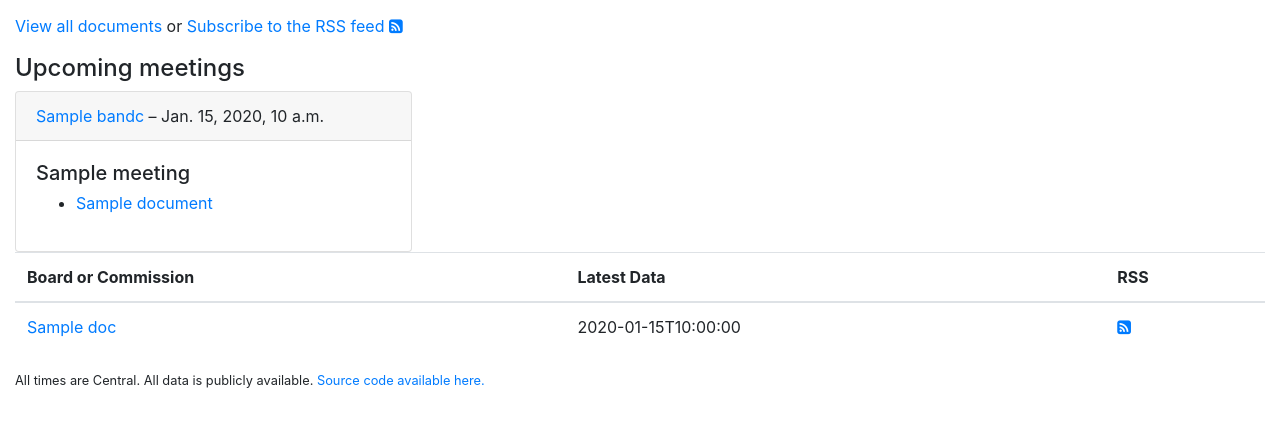
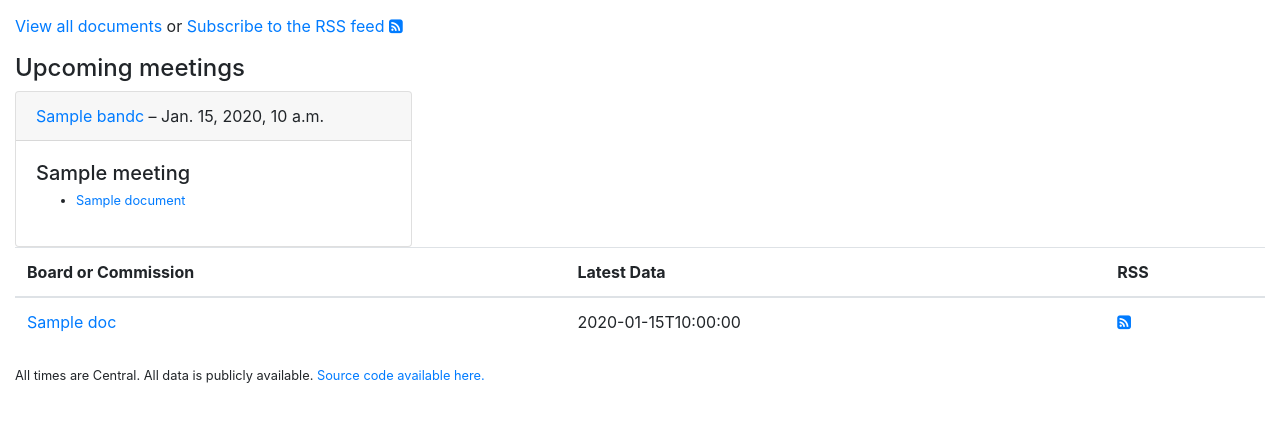
Before and after one commit to crccheck/atx-bandc, a Django app: template bandc/apps/agenda/templates/agenda/bandc_list.html in a window 1280 px wide. Shown: the part 154-581 px from the top of the page. Run offline with Django 3.2, Linux system fonts and the light colour scheme; the template is opened without the code that fills it: most values are stand-ins (such as "Sample title", 1, 10 or a date in 2020); some libraries are stand-ins or nearby versions.

Commit message:
make cards a little smaller

```diff
--- a/bandc/apps/agenda/templates/agenda/bandc_list.html
+++ b/bandc/apps/agenda/templates/agenda/bandc_list.html
@@ -1,6 +1,14 @@
 {% extends "base.html" %}
 
 {% block head_title %}City of Austin Boards and Commissions{% endblock %}
+
+{% block extra_style %}
+<style>
+  .meeting-card li {
+    font-size: 0.8rem;
+  }
+</style>
+{% endblock %}
 
 {% block content %}
 <p>
@@ -28,7 +36,7 @@
   <div class="row">
     {% for meeting in upcoming_meetings %}
     <div class="col-sm-4">
-      <div class="card">
+      <div class="meeting-card card">
         <div class="card-header">
           <a href="{{ meeting.bandc.get_absolute_url }}">{{ meeting.bandc }}</a> &ndash; {{ meeting.date }}
         </div>
```
